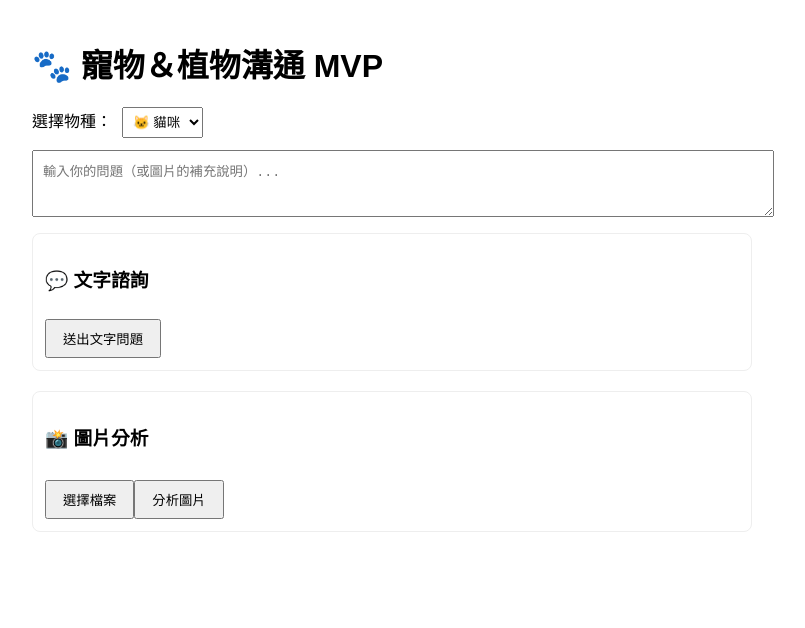
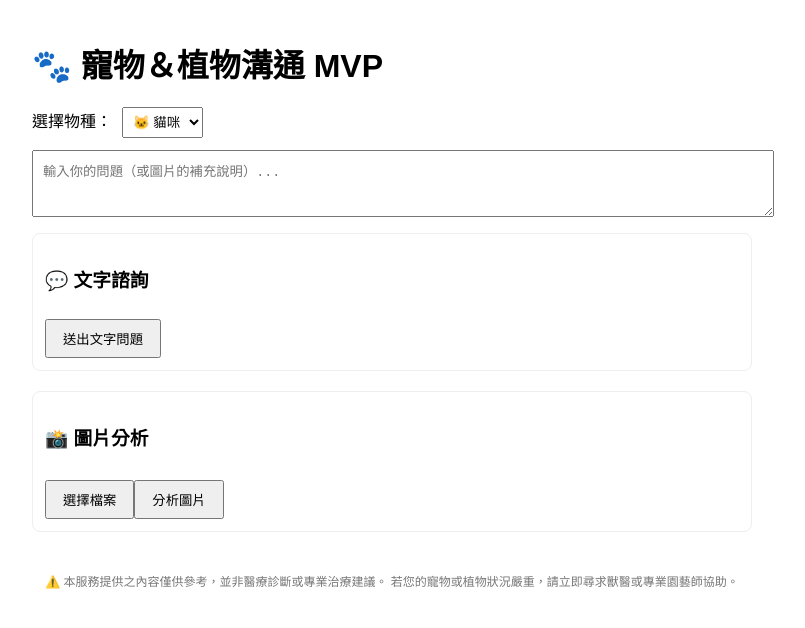
Before and after one commit to greatnathan0721-pixel/pet-plant-comm-mvp, a Next.js app: page / in a window 1280 px wide. Shown: the top 628 px of the page, without its empty margins (248-1053 px from the left). Built offline with nearby package versions, Linux system fonts and the light colour scheme.

Commit message:
Update HomeClient.jsx

```diff
--- a/components/HomeClient.jsx
+++ b/components/HomeClient.jsx
@@ -223,6 +223,10 @@ export default function HomeClient() {
           </div>
         )}
       </section>
+      <p style={{ marginTop: 40, fontSize: 12, color: '#777', textAlign: 'center' }}>
+  ⚠️ 本服務提供之內容僅供參考，並非醫療診斷或專業治療建議。
+  若您的寵物或植物狀況嚴重，請立即尋求獸醫或專業園藝師協助。
+</p>
     </main>
   );
 }
```
